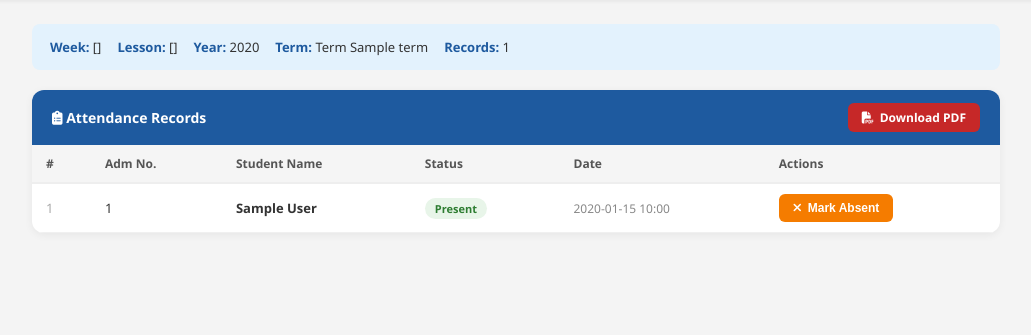
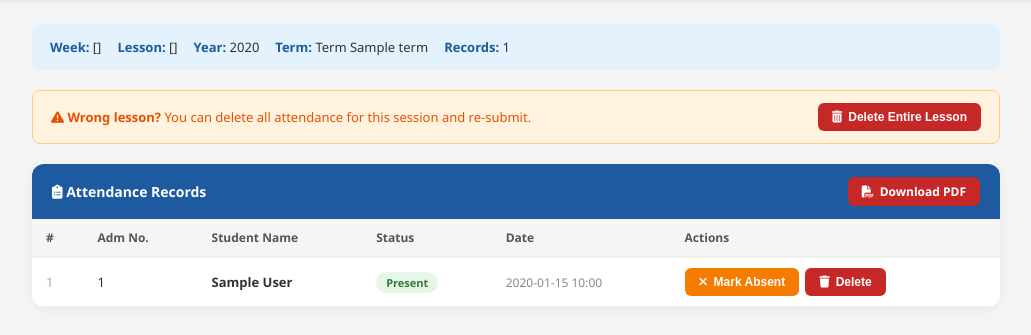
Before and after one commit to alexfreed254/MYRENDERPROJECT, a Flask app: template templates/lecturer/view_attendance.html in a window 1280 px wide. Shown: the part 56-391 px from the top of the page, without its empty margins (124-1155 px from the left). Run offline with Flask 3, Linux system fonts and the light colour scheme; the template is opened without the code that fills it: most values are stand-ins (such as "Sample title", 1, 10 or a date in 2020).

Commit message:
Add edit and delete attendance functionality for lecturer
- Add /lecturer/delete-single-attendance route to delete one record
- Add Delete button per row in view_attendance.html with confirm modal
- Add Delete Entire Lesson bar with confirm modal to wipe and re-submit
- Audit log entry written on single record deletion

```diff
--- a/templates/lecturer/view_attendance.html
+++ b/templates/lecturer/view_attendance.html
@@ -30,6 +30,14 @@
     .btn-danger  { background:#c62828; color:#fff; }
     .btn-pdf     { background:#c62828; color:#fff; }
     .action-row  { display:flex; gap:6px; flex-wrap:wrap; }
+    /* Confirm modal */
+    .modal-overlay { display:none; position:fixed; inset:0; background:rgba(0,0,0,0.45); z-index:1000; align-items:center; justify-content:center; }
+    .modal-overlay.open { display:flex; }
+    .modal-box { background:#fff; border-radius:12px; padding:28px 28px 22px; width:100%; max-width:400px; box-shadow:0 8px 32px rgba(0,0,0,0.2); }
+    .modal-box h3 { font-size:17px; margin-bottom:10px; color:#c62828; }
+    .modal-box p  { font-size:13px; color:#555; margin-bottom:20px; }
+    .modal-footer { display:flex; gap:10px; justify-content:flex-end; }
+    .delete-lesson-bar { background:#fff3e0; border:1px solid #ffcc80; border-radius:8px; padding:12px 18px; margin-bottom:20px; display:flex; align-items:center; justify-content:space-between; flex-wrap:wrap; gap:10px; font-size:13px; color:#e65100; }
   </style>
 </head>
 <body>
@@ -56,6 +64,17 @@
   {% endif %}
 
   {% if records %}
+
+  <!-- Delete Entire Lesson Bar -->
+  {% if class_id and unit_id and week and lesson %}
+  <div class="delete-lesson-bar">
+    <span><i class="fas fa-exclamation-triangle"></i> <strong>Wrong lesson?</strong> You can delete all attendance for this session and re-submit.</span>
+    <button class="btn btn-danger" onclick="openDeleteLesson()">
+      <i class="fas fa-trash-alt"></i> Delete Entire Lesson
+    </button>
+  </div>
+  {% endif %}
+
   <div class="card">
     <div class="card-header">
       <span><i class="fas fa-clipboard-list"></i> Attendance Records</span>
@@ -103,6 +122,11 @@
                     <i class="fas fa-check"></i> Mark Present
                   {% endif %}
                 </button>
+                <!-- Delete single record -->
+                <button onclick="openDeleteRecord({{ r.id }}, '{{ (r.students.full_name if r.students else 'this trainee') | e }}')"
+                        class="btn btn-danger">
+                  <i class="fas fa-trash"></i> Delete
+                </button>
               </div>
             </td>
           </tr>
@@ -127,6 +151,30 @@
 
 </div>
 
+<!-- Delete Single Record Modal -->
+<div class="modal-overlay" id="deleteRecordModal">
+  <div class="modal-box">
+    <h3><i class="fas fa-trash"></i> Delete Attendance Record</h3>
+    <p id="deleteRecordMsg">Are you sure you want to delete this attendance record?</p>
+    <div class="modal-footer">
+      <button class="btn btn-primary" onclick="closeDeleteRecord()">Cancel</button>
+      <button class="btn btn-danger" id="confirmDeleteRecord">Yes, Delete</button>
+    </div>
+  </div>
+</div>
+
+<!-- Delete Entire Lesson Modal -->
+<div class="modal-overlay" id="deleteLessonModal">
+  <div class="modal-box">
+    <h3><i class="fas fa-trash-alt"></i> Delete Entire Lesson</h3>
+    <p>This will permanently delete <strong>all attendance records</strong> for this session (Week {{ week }}, {{ lesson }}, Term {{ term }}, {{ year }}). The trainer can then re-submit attendance.</p>
+    <div class="modal-footer">
+      <button class="btn btn-primary" onclick="closeDeleteLesson()">Cancel</button>
+      <button class="btn btn-danger" id="confirmDeleteLesson">Yes, Delete All</button>
+    </div>
+  </div>
+</div>
+
 <script>
 function toggleStatus(attId, currentStatus, btn) {
   var newStatus = currentStatus === 'present' ? 'absent' : 'present';
@@ -146,6 +194,95 @@
     })
     .catch(() => { alert('Network error'); btn.disabled = false; });
 }
+
+// ── Delete single record ──────────────────────────────────────────────────────
+var _deleteRecordId = null;
+
+function openDeleteRecord(attId, studentName) {
+  _deleteRecordId = attId;
+  document.getElementById('deleteRecordMsg').textContent =
+    'Are you sure you want to delete the attendance record for ' + studentName + '? This cannot be undone.';
+  document.getElementById('deleteRecordModal').classList.add('open');
+}
+
+function closeDeleteRecord() {
+  _deleteRecordId = null;
+  document.getElementById('deleteRecordModal').classList.remove('open');
+}
+
+document.getElementById('confirmDeleteRecord').addEventListener('click', function() {
+  if (!_deleteRecordId) return;
+  var btn = this;
+  btn.disabled = true;
+  btn.textContent = 'Deleting…';
+  var form = new FormData();
+  form.append('att_id', _deleteRecordId);
+  fetch('/lecturer/delete-single-attendance', { method: 'POST', body: form })
+    .then(r => r.json())
+    .then(resp => {
+      if (resp.success) {
+        window.location.reload();
+      } else {
+        alert(resp.message || 'Delete failed');
+        btn.disabled = false;
+        btn.textContent = 'Yes, Delete';
+        closeDeleteRecord();
+      }
+    })
+    .catch(() => {
+      alert('Network error');
+      btn.disabled = false;
+      btn.textContent = 'Yes, Delete';
+      closeDeleteRecord();
+    });
+});
+
+// ── Delete entire lesson ──────────────────────────────────────────────────────
+function openDeleteLesson() {
+  document.getElementById('deleteLessonModal').classList.add('open');
+}
+
+function closeDeleteLesson() {
+  document.getElementById('deleteLessonModal').classList.remove('open');
+}
+
+document.getElementById('confirmDeleteLesson').addEventListener('click', function() {
+  var btn = this;
+  btn.disabled = true;
+  btn.textContent = 'Deleting…';
+  var form = new FormData();
+  form.append('unit_id', '{{ unit_id }}');
+  form.append('week',    '{{ week }}');
+  form.append('lesson',  '{{ lesson }}');
+  form.append('year',    '{{ year }}');
+  form.append('term',    '{{ term }}');
+  fetch('/lecturer/delete-lesson', { method: 'POST', body: form })
+    .then(r => r.json())
+    .then(resp => {
+      if (resp.success) {
+        window.location.href = '/lecturer/dashboard?class_id={{ class_id }}&unit_id={{ unit_id }}&week={{ week }}&lesson={{ lesson }}&year={{ year }}&term={{ term }}';
+      } else {
+        alert(resp.message || 'Delete failed');
+        btn.disabled = false;
+        btn.textContent = 'Yes, Delete All';
+        closeDeleteLesson();
+      }
+    })
+    .catch(() => {
+      alert('Network error');
+      btn.disabled = false;
+      btn.textContent = 'Yes, Delete All';
+      closeDeleteLesson();
+    });
+});
+
+// Close modals on overlay click
+document.getElementById('deleteRecordModal').addEventListener('click', function(e) {
+  if (e.target === this) closeDeleteRecord();
+});
+document.getElementById('deleteLessonModal').addEventListener('click', function(e) {
+  if (e.target === this) closeDeleteLesson();
+});
 </script>
 </body>
 </html>
```
Also changed, not shown: routes/lecturer.py (+26 -0 lines).
